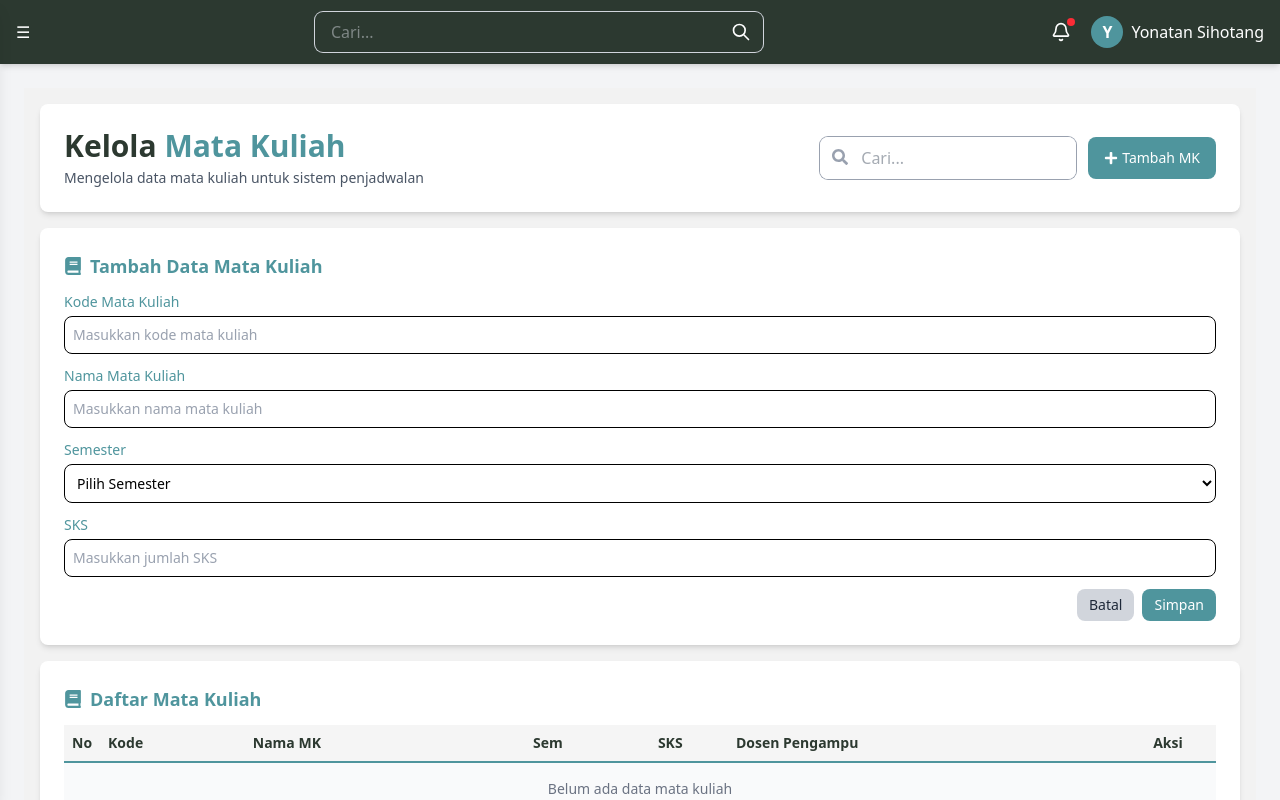
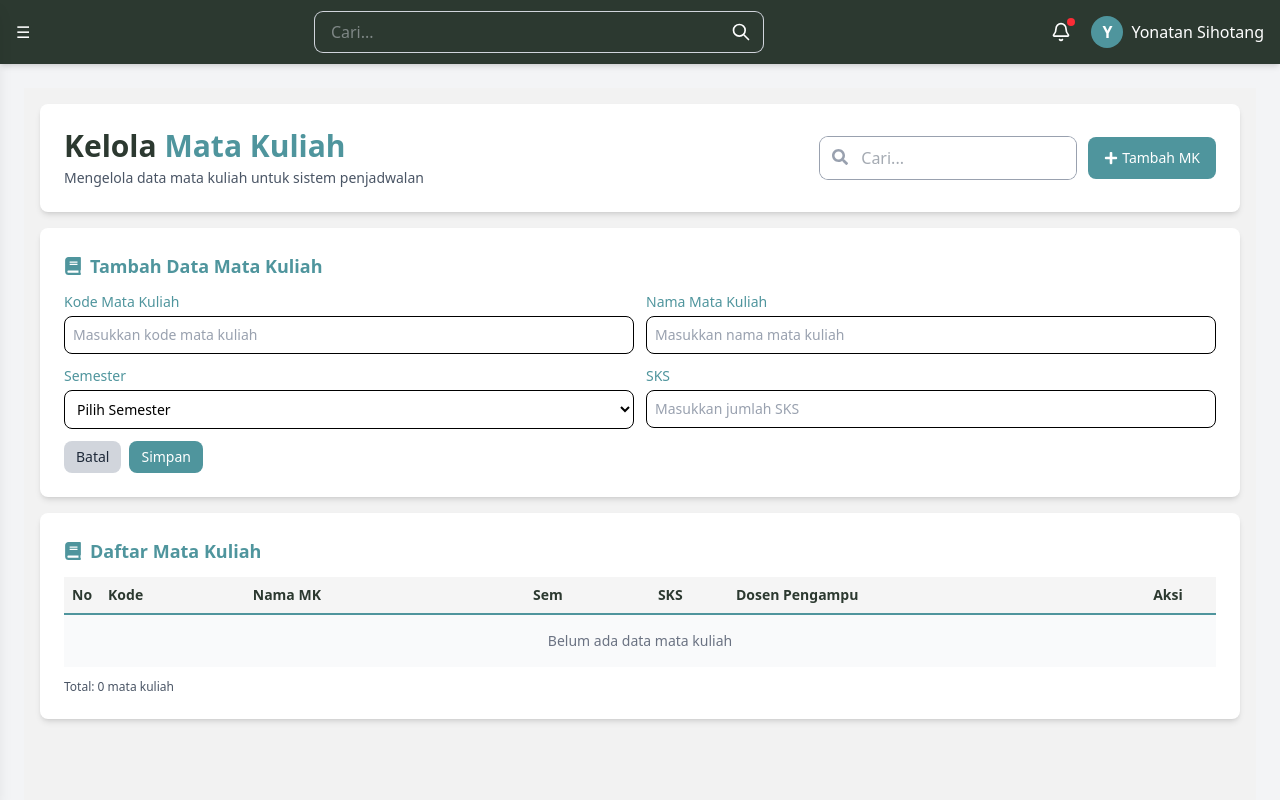
Before and after one commit to keqi000/proyek-pengembangan-web-berbasis-framework-terbaru, a Next.js app: page /admin/manage_subject in a window 1280 px wide. Both pictures are taken after a click on the button "Tambah MK". Shown: the top 800 px of the page. Built offline with nearby package versions, Linux system fonts and the light colour scheme.

Commit message:
fix: Set the create form to be grid at desktop (#56)

```diff
--- a/src/app/admin/manage_subject/page.tsx
+++ b/src/app/admin/manage_subject/page.tsx
@@ -219,7 +219,7 @@ const KelolaMataKuliah = () => {
             <FaBook className="mr-2" /> Tambah Data Mata Kuliah
           </h2>
 
-          <form className="grid grid-cols-1 gap-3">
+          <form className="grid grid-cols-2 gap-3">
             <div>
               <label className="block text-[#4F959D] text-xs sm:text-sm font-medium mb-1">
                 Kode Mata Kuliah
@@ -284,7 +284,7 @@ const KelolaMataKuliah = () => {
                 }
               />
             </div>
-            <div className="flex justify-end space-x-2">
+            <div className="flex justify-start space-x-2">
               <button
                 type="button"
                 className="bg-gray-300 text-gray-800 px-3 py-1.5 text-xs sm:text-sm rounded-lg hover:bg-gray-400 transition"
--- a/src/app/admin/rooms/page.tsx
+++ b/src/app/admin/rooms/page.tsx
@@ -114,7 +114,7 @@ const KelolaRuangan = () => {
             <FaDoorOpen className="mr-2" /> Tambah Data Ruangan
           </h2>
 
-          <form className="grid grid-cols-1 gap-3">
+          <form className="grid grid-cols-2 gap-3">
             <div>
               <label className="block text-[#4F959D] text-xs sm:text-sm font-medium mb-1">
                 Nama Ruangan
@@ -143,7 +143,7 @@ const KelolaRuangan = () => {
                 }
               />
             </div>
-            <div className="flex justify-end space-x-2">
+            <div className="flex justify-start space-x-2">
               <button
                 type="button"
                 className="bg-gray-300 text-gray-800 px-3 py-1.5 text-xs sm:text-sm rounded-lg hover:bg-gray-400 transition"
```
